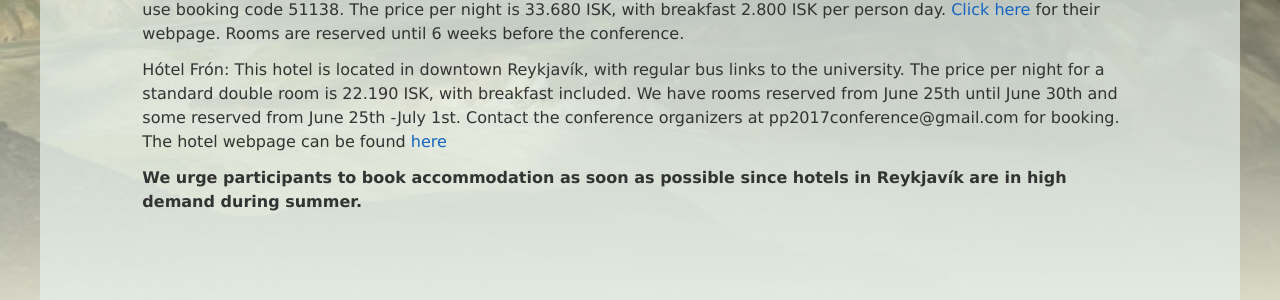
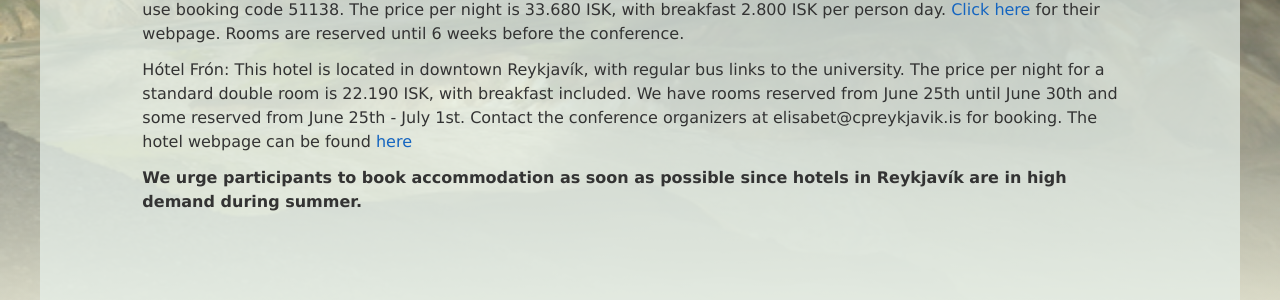
Before and after one commit to pp2017/pp2017.github.io, a Jekyll site: the page built from accommodation.md, in a window 1280 px wide. Shown: the part 537-837 px from the top of the page. Built offline with Jekyll 4.4.1, drawn with Linux system fonts in a browser that asks for light colours; nearby versions of some CDN libraries.

Commit message:
add cpr admin

```diff
--- a/accommodation.md
+++ b/accommodation.md
@@ -18,8 +18,8 @@ the conference.
 Hótel Frón: This hotel is located in downtown Reykjavík, with regular bus links
 to the university. The price per night for a standard double room is 22.190 ISK,
 with breakfast included.  We have rooms reserved from June 25th until June 30th
-and some reserved from June 25th -July 1st. Contact the conference organizers at
-pp2017conference@gmail.com for booking. The hotel webpage can be found
+and some reserved from June 25th - July 1st. Contact the conference organizers at
+elisabet@cpreykjavik.is for booking. The hotel webpage can be found
 [here][hotelfron]
 
 **We urge participants to book accommodation as soon as possible since hotels in Reykjavík are in high demand during summer.**
```
Also changed, not shown: localinfo.md (+1 -1 lines).
